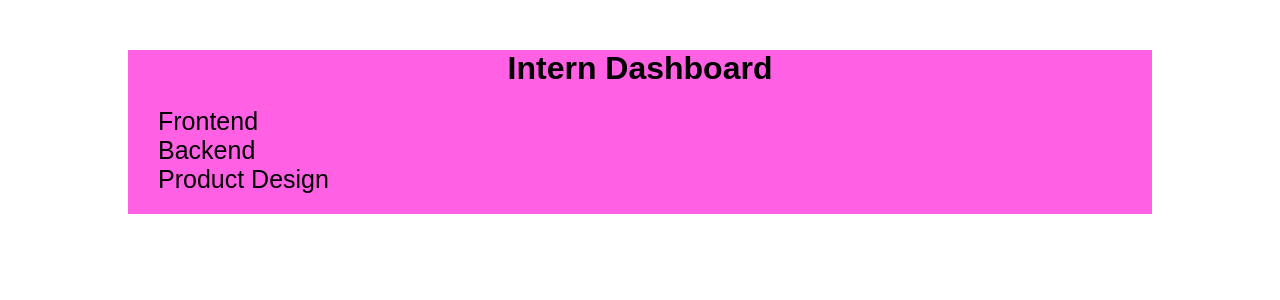
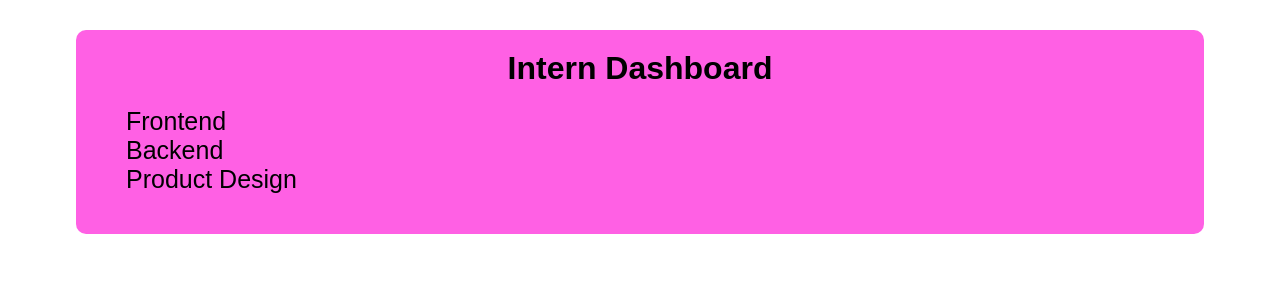
Before and after one commit to Kosiso123/Dashboard-In, a React (Vite) app: page / in a window 1280 px wide. Shown: the top 300 px of the page. Built offline with nearby package versions, Linux system fonts and the light colour scheme.

Commit message:
second commit

```diff
--- a/src/component/Dashboard.css
+++ b/src/component/Dashboard.css
@@ -1,16 +1,17 @@
 .dashboard-container{
-    width: 80%;
+    width: 85%;
     margin: 0 auto;
     border-radius: 10px;
     margin-top: 30px;
     padding: 20px;
+    background-color:rgba(255, 0, 212, 0.623);
+
 
   }
 
   h1{
     text-align: center;
     margin-bottom: 20px;
-    background-color:rgba(255, 0, 212, 0.623);
 
   }
 
@@ -19,7 +20,6 @@
     cursor: pointer;
     transition: background-color 0.3s;
     font-size: 25px;
-    background-color:rgba(255, 0, 212, 0.623);
 
 
   }
```
